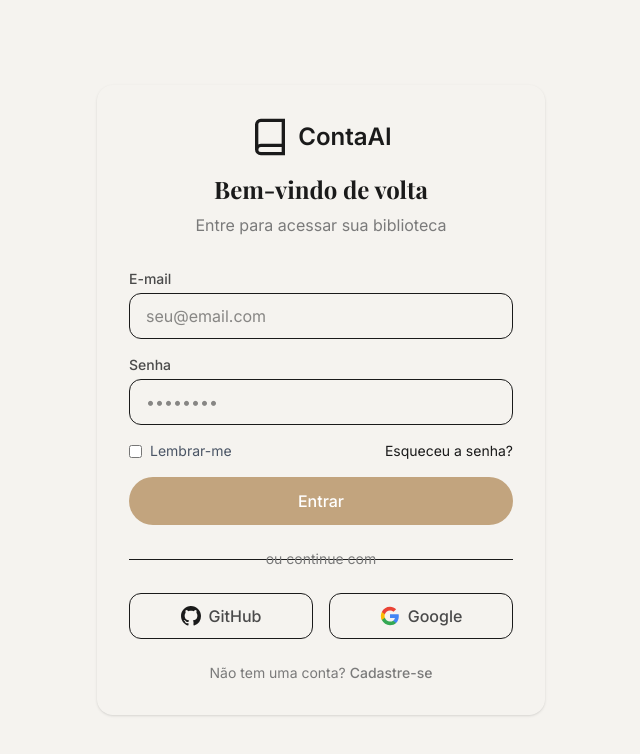
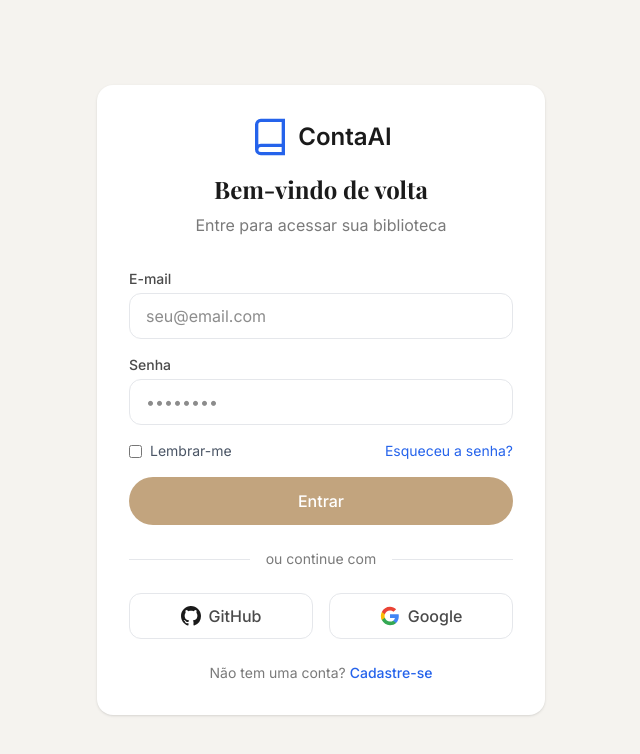
Before and after one commit to ruanvalente/contaai, a Next.js app: page /login in a window 1280 px wide. Shown: the top 754 px of the page, without its empty margins (319-959 px from the left). Built offline with nearby package versions, Linux system fonts and the light colour scheme; no server answers.

Commit message:
feat: update app layout with fonts and global styles

```diff
--- a/src/app/globals.css
+++ b/src/app/globals.css
@@ -12,6 +12,26 @@
   --color-gray-900: #1a1a1a;
   --color-gray-700: #4a4a4a;
   --color-gray-500: #7a7a7a;
+
+  --color-primary: #2563EB;
+  --color-primary-hover: #1d4ed8;
+  --color-primary-light: #dbeafe;
+
+  --color-background: #f5f3ef;
+  --color-surface: #FFFFFF;
+  --color-highlight: #2d2419;
+  --color-highlight-hover: #3d3429;
+
+  --color-sidebar-text: #c2a47e;
+  --color-sidebar-text-active: #FFFFFF;
+  --color-sidebar-hover: #3d3429;
+
+  --color-border: #e5e7eb;
+  --color-border-light: #f3f4f6;
+
+  --color-success: #10b981;
+  --color-warning: #f59e0b;
+  --color-error: #ef4444;
 
   --font-display: var(--font-playfair);
   --font-sans: var(--font-inter);
@@ -29,6 +49,7 @@
 html {
   scroll-behavior: smooth;
   scroll-padding-top: 80px;
+  overflow-x: hidden;
 }
 
 body {
@@ -51,3 +72,22 @@ h6 {
 button:hover {
   cursor: pointer;
 }
+
+::-webkit-scrollbar {
+  width: 8px;
+  height: 8px;
+}
+
+::-webkit-scrollbar-track {
+  background: var(--color-border-light);
+  border-radius: 4px;
+}
+
+::-webkit-scrollbar-thumb {
+  background: var(--color-gray-500);
+  border-radius: 4px;
+}
+
+::-webkit-scrollbar-thumb:hover {
+  background: var(--color-gray-700);
+}
--- a/src/app/layout.tsx
+++ b/src/app/layout.tsx
@@ -26,7 +26,11 @@ export default function RootLayout({
   children: React.ReactNode;
 }>) {
   return (
-    <html lang="pt-BR" className={`${playfair.variable} ${inter.variable}`}>
+    <html
+      lang="pt-BR"
+      className={`${playfair.variable} ${inter.variable}`}
+      data-scroll-behavior="smooth"
+    >
       <body className="min-h-screen flex flex-col">{children}</body>
     </html>
   );
--- a/src/app/page.tsx
+++ b/src/app/page.tsx
@@ -1,5 +1,5 @@
 import { redirect } from "next/navigation";
 
 export default function Home() {
-  redirect("/landingpage");
+  redirect("/book-dashboard");
 }
```
